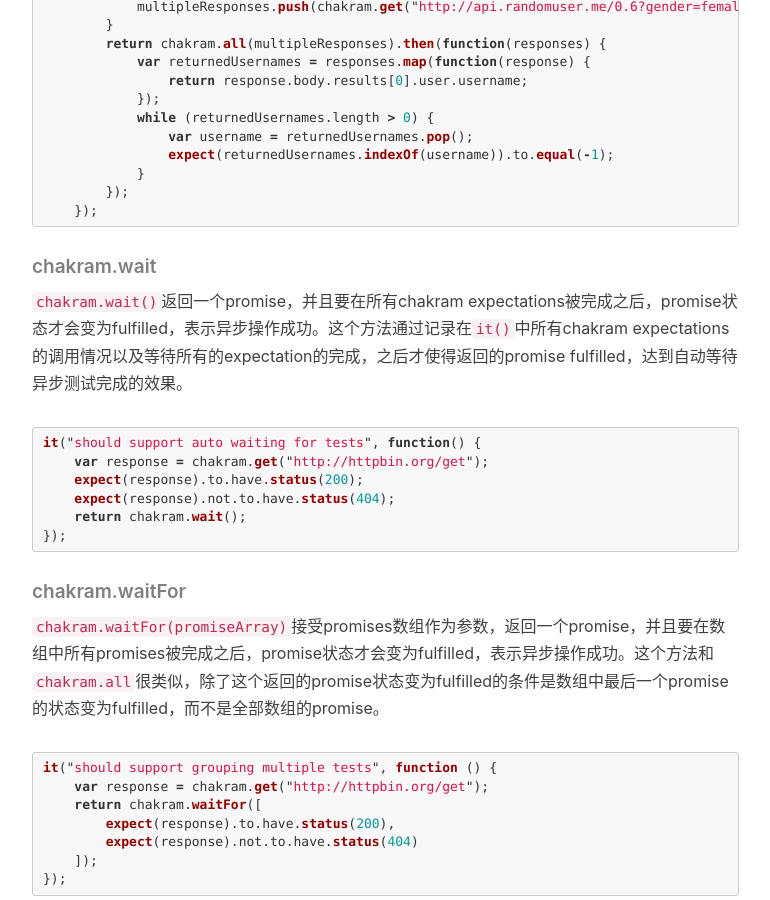
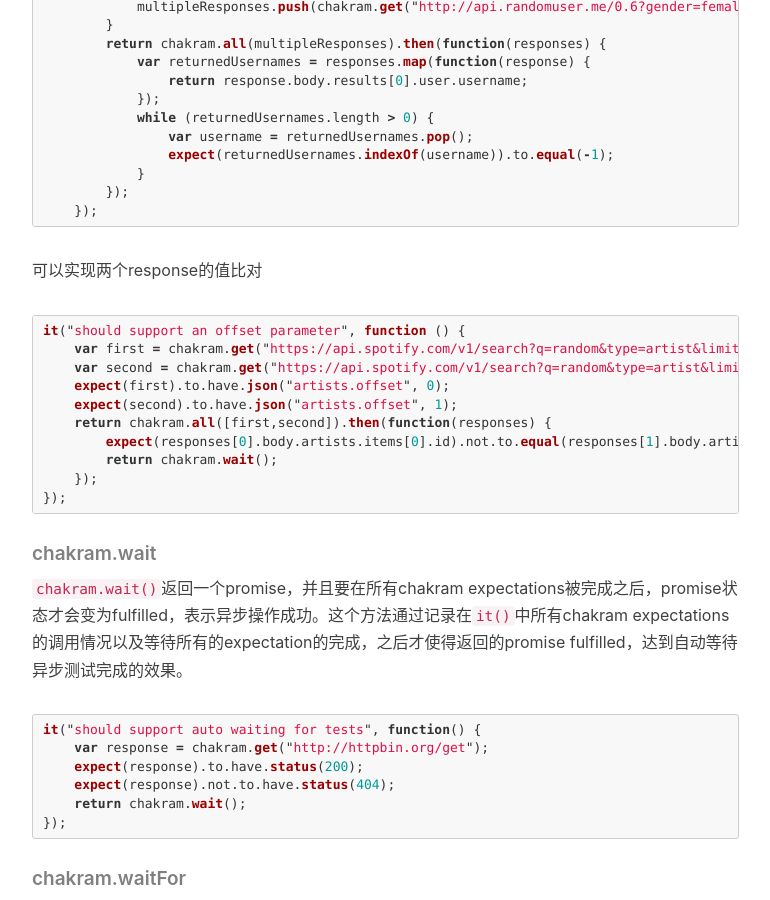
Before and after one commit to DanteYu/DanteYu.github.io, a Jekyll site: the page built from _posts/2017-11-12-Chakram2.markdown, in a window 1280 px wide and 900 px high, scrolled down 1681 px. Shown: the whole window, without its empty margins (233-1003 px from the left). Built offline with Jekyll 4.4.1, drawn with Linux system fonts in a browser that asks for light colours; nearby versions of some CDN libraries; comment, search, counter and statistics services are not loaded.

Commit message:
update chakram

````diff
--- a/_posts/2017-11-12-Chakram2.markdown
+++ b/_posts/2017-11-12-Chakram2.markdown
@@ -59,6 +59,20 @@ it("should return a different username on each request", function () {
             }
         });
     });
+```
+
+可以实现两个response的值比对
+```js
+it("should support an offset parameter", function () {
+    var first = chakram.get("https://api.spotify.com/v1/search?q=random&type=artist&limit=1");
+    var second = chakram.get("https://api.spotify.com/v1/search?q=random&type=artist&limit=1&offset=1");
+    expect(first).to.have.json("artists.offset", 0);
+    expect(second).to.have.json("artists.offset", 1);
+    return chakram.all([first,second]).then(function(responses) {
+        expect(responses[0].body.artists.items[0].id).not.to.equal(responses[1].body.artists.items[0].id);
+        return chakram.wait();
+    });
+});
 ```
 
 ##### chakram.wait
````
